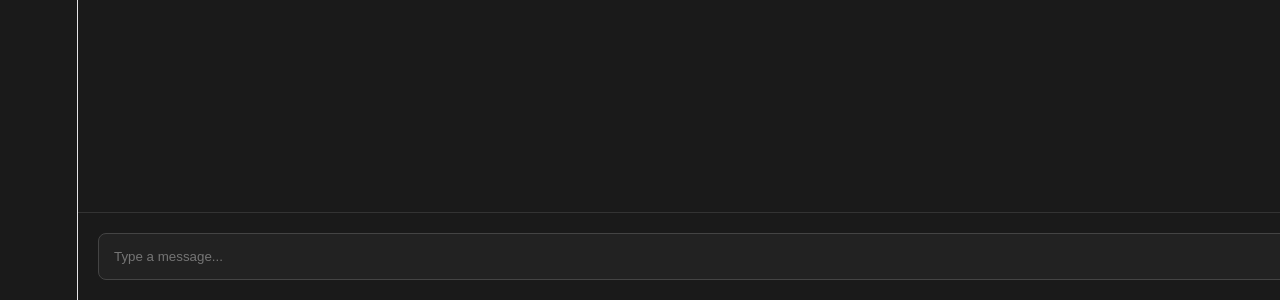
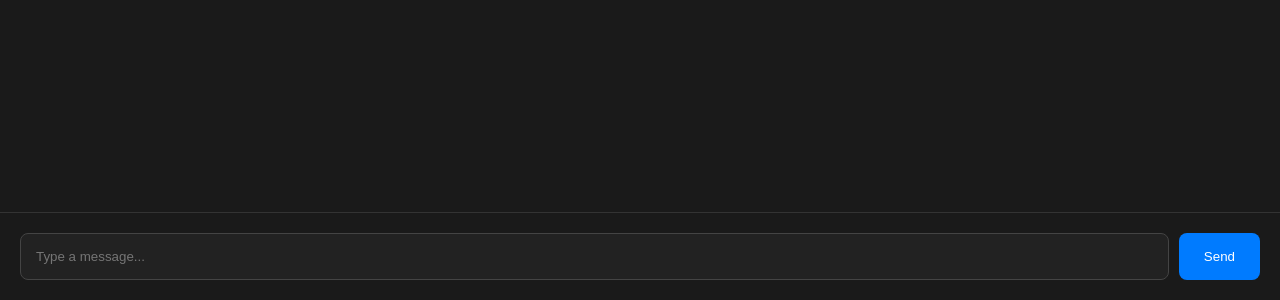
Before and after one commit to raunak-commits/ai_chat_app, a React app in the folder frontend/: page / in a window 1280 px wide. Shown: the part 500-800 px from the top of the page. Built offline with nearby package versions, Linux system fonts and the light colour scheme; the HTML template or start-up script is replaced by a standard one.

Commit message:
feat: complete app with auto-scroll and persistence

```diff
--- a/frontend/src/App.css
+++ b/frontend/src/App.css
@@ -1,18 +1,18 @@
-/* Final CSS Fix for Visibility */
 * { box-sizing: border-box; margin: 0; padding: 0; }
 
 html, body {
   height: 100%;
   width: 100%;
+  overflow-x: hidden; /* Prevents horizontal scrollbar */
   background-color: #1a1a1a;
-  overflow: hidden;
+  font-family: sans-serif;
 }
 
 .app-container {
   display: flex;
   flex-direction: column;
   height: 100vh;
-  width: 100vw;
+  width: 100%; /* Changed from 100vw to 100% */
   background-color: #1a1a1a;
   color: white;
 }
@@ -21,18 +21,17 @@ html, body {
   flex: 1;
   display: flex;
   flex-direction: column;
+  padding: 20px;
   gap: 15px;
-  padding: 20px;
   width: 100%;
   overflow-y: auto;
-  /* This ensures the scroll stays at the bottom */
-  display: block;
+  overflow-x: hidden;
 }
 
 .message {
   display: flex;
-  width: 100%; /* Force full width */
-  margin-bottom: 10px;
+  width: 100%;
+  flex-shrink: 0;
 }
 
 .message.user { justify-content: flex-end; }
@@ -41,9 +40,10 @@ html, body {
 .bubble {
   padding: 12px 18px;
   border-radius: 18px;
-  max-width: 80%; /* Increased from 70% to show more text */
+  max-width: 85%; /* Ensures there is always space on the right */
   word-wrap: break-word;
   font-size: 16px;
+  line-height: 1.5;
 }
 
 .user .bubble { background-color: #007bff; color: white; }
@@ -55,6 +55,7 @@ html, body {
   background-color: #1a1a1a;
   display: flex;
   gap: 10px;
+  width: 100%;
 }
 
 input {
@@ -65,3 +66,12 @@ input {
   background: #222;
   color: white;
 }
+
+button {
+  padding: 0 25px;
+  background-color: #007bff;
+  color: white;
+  border: none;
+  border-radius: 8px;
+  cursor: pointer;
+}
--- a/frontend/src/App.jsx
+++ b/frontend/src/App.jsx
@@ -1,7 +1,8 @@
-import { useState, useEffect } from 'react';
+import { useState, useEffect, useRef } from 'react';
 import './App.css';
 
 function App() {
+  // 1. Initialize state with localStorage to persist chat
   const [messages, setMessages] = useState(() => {
     const saved = localStorage.getItem("chatHistory");
     return saved ? JSON.parse(saved) : [];
@@ -9,8 +10,17 @@ function App() {
   const [input, setInput] = useState('');
   const [isLoading, setIsLoading] = useState(false);
 
+  // Create a ref to track the bottom of the message list
+  const messagesEndRef = useRef(null);
+
+  // 2. Save to localStorage every time messages change
   useEffect(() => {
     localStorage.setItem("chatHistory", JSON.stringify(messages));
+  }, [messages]);
+
+  // 3. Auto-scroll to bottom whenever messages update
+  useEffect(() => {
+    messagesEndRef.current?.scrollIntoView({ behavior: "smooth" });
   }, [messages]);
 
   const sendMessage = async (e) => {
@@ -23,6 +33,7 @@ function App() {
     setIsLoading(true);
 
     try {
+      // Replace this URL with your Railway backend URL
       const response = await fetch('https://aichatapp-production-79ee.up.railway.app/chat', {
         method: 'POST',
         headers: { 'Content-Type': 'application/json' },
@@ -47,10 +58,22 @@ function App() {
             <div className="bubble">{msg.text}</div>
           </div>
         ))}
-        {isLoading && <div className="message ai"><div className="bubble">Thinking...</div></div>}
+        {isLoading && (
+          <div className="message ai">
+            <div className="bubble">Thinking...</div>
+          </div>
+        )}
+        {/* This div is the anchor for auto-scrolling */}
+        <div ref={messagesEndRef} />
       </div>
+
       <form onSubmit={sendMessage} className="input-area">
-        <input value={input} onChange={(e) => setInput(e.target.value)} placeholder="Type a message..." disabled={isLoading} />
+        <input
+          value={input}
+          onChange={(e) => setInput(e.target.value)}
+          placeholder="Type a message..."
+          disabled={isLoading}
+        />
         <button type="submit" disabled={isLoading}>Send</button>
       </form>
     </div>
--- a/frontend/src/index.css
+++ b/frontend/src/index.css
@@ -1,111 +1,18 @@
-:root {
-  --text: #6b6375;
-  --text-h: #08060d;
-  --bg: #fff;
-  --border: #e5e4e7;
-  --code-bg: #f4f3ec;
-  --accent: #aa3bff;
-  --accent-bg: rgba(170, 59, 255, 0.1);
-  --accent-border: rgba(170, 59, 255, 0.5);
-  --social-bg: rgba(244, 243, 236, 0.5);
-  --shadow:
-    rgba(0, 0, 0, 0.1) 0 10px 15px -3px, rgba(0, 0, 0, 0.05) 0 4px 6px -2px;
-
-  --sans: system-ui, 'Segoe UI', Roboto, sans-serif;
-  --heading: system-ui, 'Segoe UI', Roboto, sans-serif;
-  --mono: ui-monospace, Consolas, monospace;
-
-  font: 18px/145% var(--sans);
-  letter-spacing: 0.18px;
-  color-scheme: light dark;
-  color: var(--text);
-  background: var(--bg);
-  font-synthesis: none;
-  text-rendering: optimizeLegibility;
-  -webkit-font-smoothing: antialiased;
-  -moz-osx-font-smoothing: grayscale;
-
-  @media (max-width: 1024px) {
-    font-size: 16px;
-  }
+/* Reset defaults */
+* {
+  box-sizing: border-box;
+  margin: 0;
+  padding: 0;
 }
 
-@media (prefers-color-scheme: dark) {
-  :root {
-    --text: #9ca3af;
-    --text-h: #f3f4f6;
-    --bg: #16171d;
-    --border: #2e303a;
-    --code-bg: #1f2028;
-    --accent: #c084fc;
-    --accent-bg: rgba(192, 132, 252, 0.15);
-    --accent-border: rgba(192, 132, 252, 0.5);
-    --social-bg: rgba(47, 48, 58, 0.5);
-    --shadow:
-      rgba(0, 0, 0, 0.4) 0 10px 15px -3px, rgba(0, 0, 0, 0.25) 0 4px 6px -2px;
-  }
-
-  #social .button-icon {
-    filter: invert(1) brightness(2);
-  }
+/* Ensure the app takes full screen */
+html, body, #root {
+  height: 100%;
+  width: 100%;
+  margin: 0;
+  padding: 0;
+  background-color: #1a1a1a;
+  color: white;
+  font-family: -apple-system, BlinkMacSystemFont, "Segoe UI", Roboto, Helvetica, Arial, sans-serif;
+  overflow: hidden; /* Prevents unwanted scrollbars */
 }
-
-body {
-  margin: 0;
-}
-
-#root {
-  width: 1126px;
-  max-width: 100%;
-  margin: 0 auto;
-  text-align: center;
-  border-inline: 1px solid var(--border);
-  min-height: 100svh;
-  display: flex;
-  flex-direction: column;
-  box-sizing: border-box;
-}
-
-h1,
-h2 {
-  font-family: var(--heading);
-  font-weight: 500;
-  color: var(--text-h);
-}
-
-h1 {
-  font-size: 56px;
-  letter-spacing: -1.68px;
-  margin: 32px 0;
-  @media (max-width: 1024px) {
-    font-size: 36px;
-    margin: 20px 0;
-  }
-}
-h2 {
-  font-size: 24px;
-  line-height: 118%;
-  letter-spacing: -0.24px;
-  margin: 0 0 8px;
-  @media (max-width: 1024px) {
-    font-size: 20px;
-  }
-}
-p {
-  margin: 0;
-}
-
-code,
-.counter {
-  font-family: var(--mono);
-  display: inline-flex;
-  border-radius: 4px;
-  color: var(--text-h);
-}
-
-code {
-  font-size: 15px;
-  line-height: 135%;
-  padding: 4px 8px;
-  background: var(--code-bg);
-}
```
